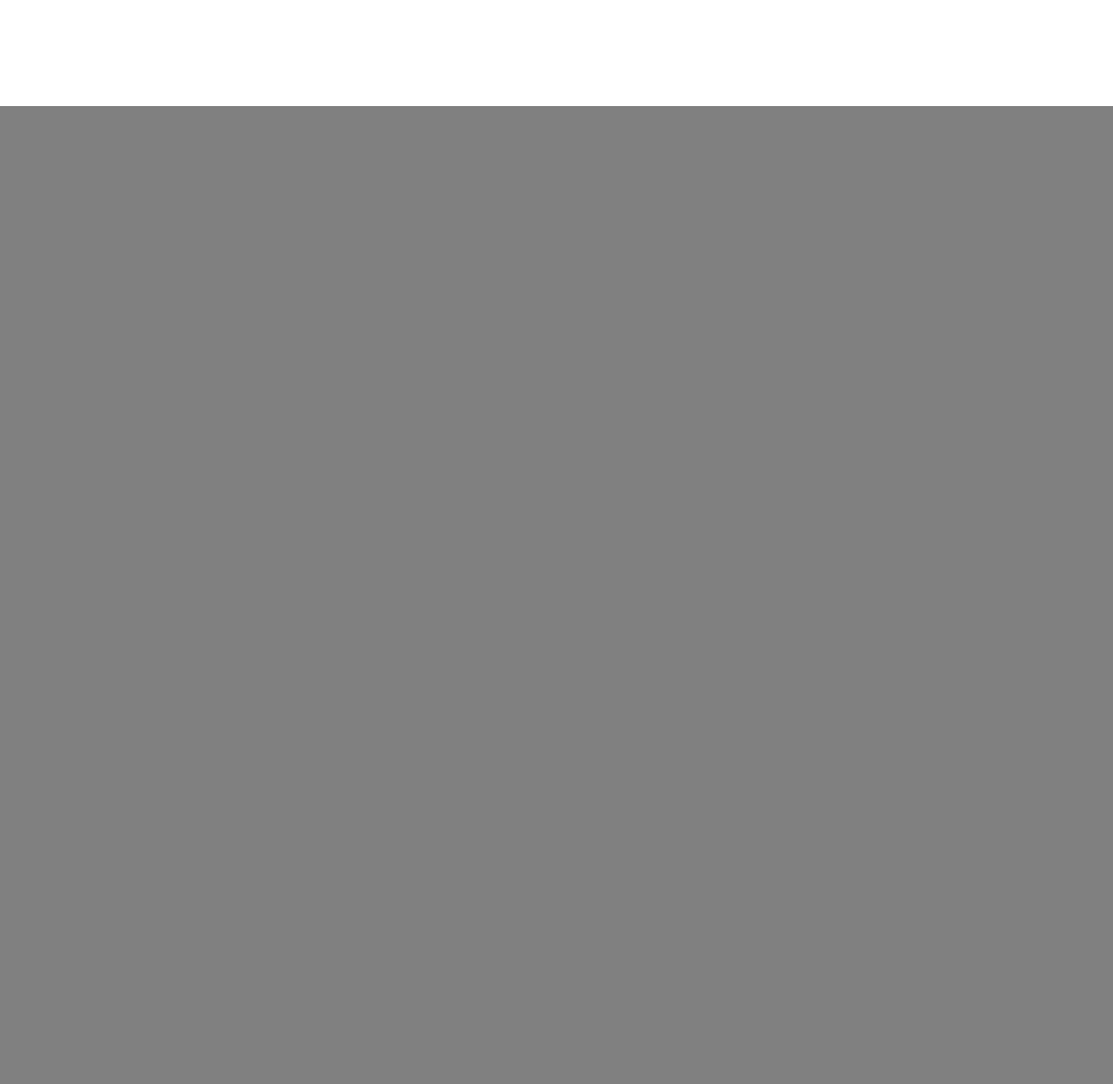
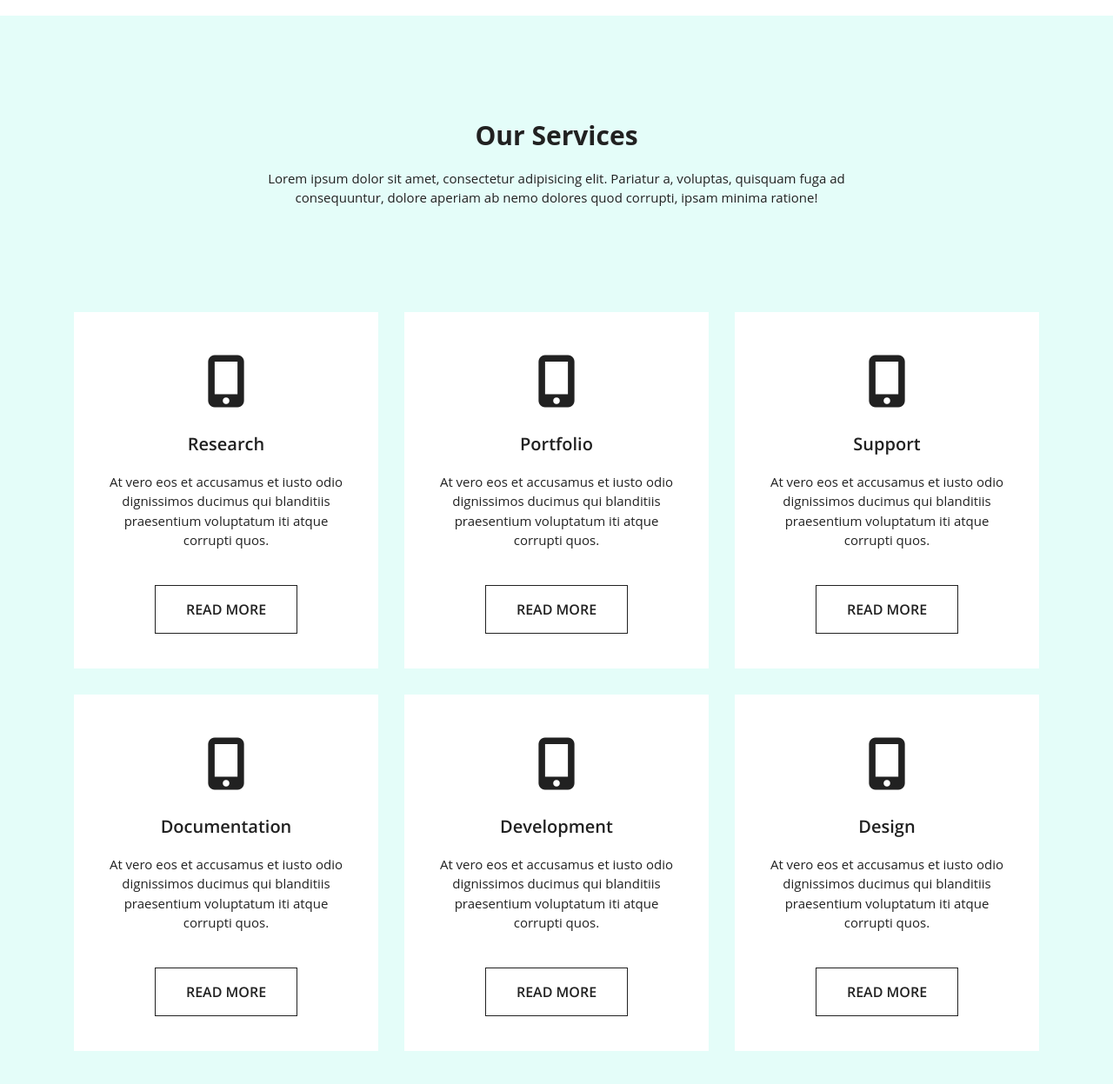
Before and after one commit to samar-source/web-development-project, a plain HTML site: page index.html in a window 1280 px wide. Shown: the part 1396-2643 px from the top of the page at 87% size. Before the commit the page ends 1518 px from the top, so only its background shows below. Drawn offline with nearby package versions, Linux system fonts and the light colour scheme.

Commit message:
Added section services

```diff
--- a/index.html
+++ b/index.html
@@ -59,17 +59,78 @@
 				<div class="col-xl-3">
 					<img src="img/internet.png" alt="">
 					<h3 class="subtitle">Awesome Icons</h3>
-					<p class="text">Lorem ipsum dolor sit amet, consectetur adipisicing elit. Asperiores dolore, molestias a.</p>
+					<p class="desc">Lorem ipsum dolor sit amet, consectetur adipisicing elit. Asperiores dolore, molestias a.</p>
 				</div>
 				<div class="col-xl-3">
 					<img src="img/transfer.png" alt="">
 					<h3 class="subtitle">One Page</h3>
-					<p class="text">Lorem ipsum dolor sit amet, consectetur adipisicing elit. Odit optio, quis ipsa?</p>
+					<p class="desc">Lorem ipsum dolor sit amet, consectetur adipisicing elit. Odit optio, quis ipsa?</p>
 				</div>
 				<div class="col-xl-3">
 					<img src="img/head.png" alt="">
 					<h3 class="subtitle">Fully Responsive</h3>
-					<p class="text">Lorem ipsum dolor sit amet, consectetur adipisicing elit. Ducimus rerum doloribus nam.</p>
+					<p class="desc">Lorem ipsum dolor sit amet, consectetur adipisicing elit. Ducimus rerum doloribus nam.</p>
+				</div>
+			</div>
+		</div>
+	</section>
+<!-- Services -->
+	<section class="services">
+		<div class="container">
+			<div class="row justify-content-center">
+				<div class="col-xl-8">
+					<h2 class="title">Our Services</h2>
+					<p class="text">Lorem ipsum dolor sit amet, consectetur adipisicing elit. Pariatur a, voluptas, quisquam fuga ad consequuntur, dolore aperiam ab nemo dolores quod corrupti, ipsam minima ratione!</p>
+				</div>
+			</div>
+			<div class="row justify-content-center">
+				<div class="col-xl-4">
+					<div class="card-services">
+						<i class="fas fa-mobile-alt icon"></i>
+						<h3 class="subtitle">Research</h3>
+						<p class="desc">At vero eos et accusamus et iusto odio dignissimos ducimus qui blanditiis praesentium voluptatum iti atque corrupti quos.</p>
+						<button class="button button-services">Read more</button>
+					</div>
+				</div>
+				<div class="col-xl-4">
+					<div class="card-services">
+						<i class="fas fa-mobile-alt icon"></i>
+						<h3 class="subtitle">Portfolio</h3>
+						<p class="desc">At vero eos et accusamus et iusto odio dignissimos ducimus qui blanditiis praesentium voluptatum iti atque corrupti quos.</p>
+						<button class="button button-services">Read more</button>
+					</div>
+				</div>
+				<div class="col-xl-4">
+					<div class="card-services">
+						<i class="fas fa-mobile-alt icon"></i>
+						<h3 class="subtitle">Support</h3>
+						<p class="desc">At vero eos et accusamus et iusto odio dignissimos ducimus qui blanditiis praesentium voluptatum iti atque corrupti quos.</p>
+						<button class="button button-services">Read more</button>
+					</div>
+				</div>
+				<div class="col-xl-4">
+					<div class="card-services">
+						<i class="fas fa-mobile-alt icon"></i>
+						<h3 class="subtitle">Documentation</h3>
+						<p class="desc">At vero eos et accusamus et iusto odio dignissimos ducimus qui blanditiis praesentium voluptatum iti atque corrupti quos.</p>
+						<button class="button button-services">Read more</button>
+					</div>
+				</div>
+				<div class="col-xl-4">
+					<div class="card-services">
+						<i class="fas fa-mobile-alt icon"></i>
+						<h3 class="subtitle">Development</h3>
+						<p class="desc">At vero eos et accusamus et iusto odio dignissimos ducimus qui blanditiis praesentium voluptatum iti atque corrupti quos.</p>
+						<button class="button button-services">Read more</button>
+					</div>
+				</div>
+				<div class="col-xl-4">
+					<div class="card-services">
+						<i class="fas fa-mobile-alt icon"></i>
+						<h3 class="subtitle">Design</h3>
+						<p class="desc">At vero eos et accusamus et iusto odio dignissimos ducimus qui blanditiis praesentium voluptatum iti atque corrupti quos.</p>
+						<button class="button button-services">Read more</button>
+					</div>
 				</div>
 			</div>
 		</div>
```
